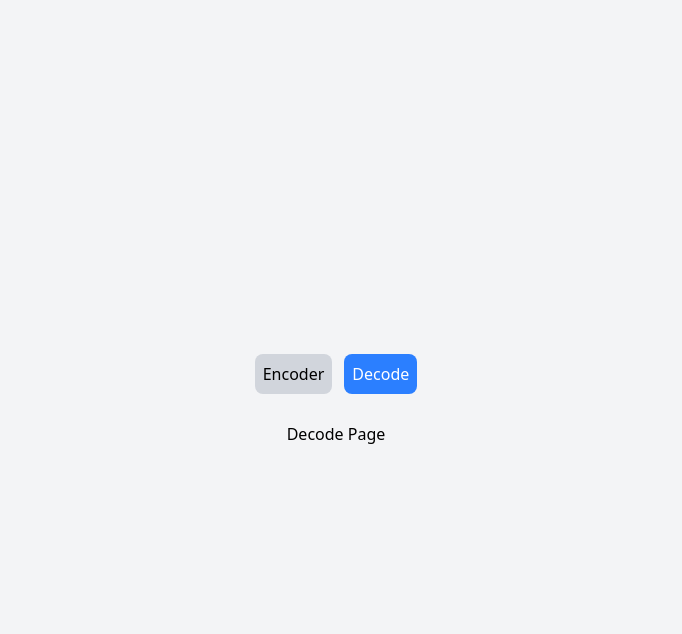
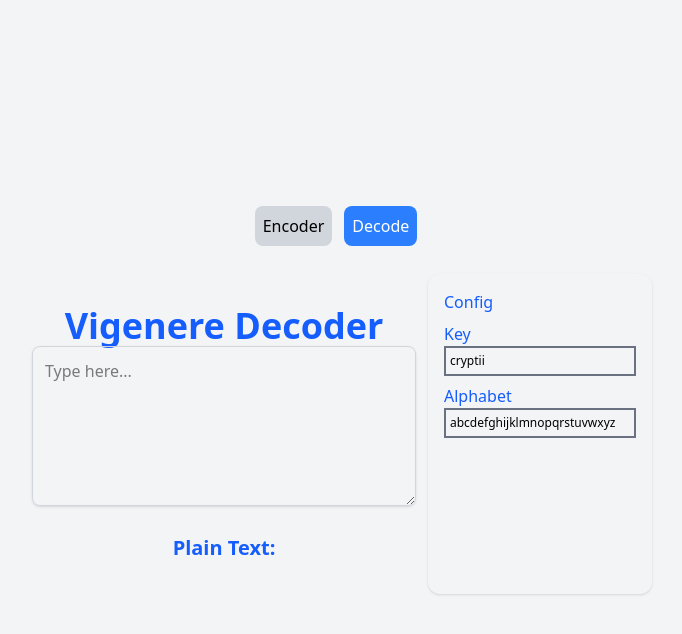
Before and after one commit to MinhTriet0612/next-vigenere-cipher, a Next.js app: page / in a window 1280 px wide. Both pictures are taken after a click on the button "Decode". Shown: the top 634 px of the page, without its empty margins (304-986 px from the left). Built offline with nearby package versions, Linux system fonts and the light colour scheme.

Commit message:
done encoder page

```diff
--- /dev/null
+++ b/src/pages/decoder-page.tsx
@@ -0,0 +1,54 @@
+
+import PlainTextComponent from "@/component/input";
+import { VigenereCipher } from "@/core/vigenere-cipher";
+import { useState } from "react";
+
+export function DecodePage() {
+  const [text, setText] = useState("");
+  const { decode } = VigenereCipher;
+  const [alphabet, setAlphabet] = useState<string>("abcdefghijklmnopqrstuvwxyz");
+  const [secretKey, setScretKey] = useState<string>("cryptii");
+
+  return <div className="flex flex-col md:flex-row">
+    <div className="h-[100%] p-3 flex flex-col justify-center items-center gap-7 bg-gray-100 ">
+      <PlainTextComponent title="Vigenere Decoder" text={text} setText={setText} />
+      <div>
+        <p className="text-xl font-bold text-blue-600">Plain Text: {decode(text, secretKey, alphabet)}</p>
+      </div>
+    </div>
+    <ConfigComponent alphabet={alphabet} setAlphabet={setAlphabet} secretKey={secretKey} setSecretKey={setScretKey} />
+  </div>
+}
+
+
+function ConfigComponent({ alphabet, secretKey, setAlphabet, setSecretKey }
+  : {
+    alphabet: string,
+    secretKey: string,
+    setAlphabet: (alphabet: string) => void,
+    setSecretKey: (key: string) => void,
+  }
+) {
+  return <div className="h-80 w-56 flex flex-col p-4 gap-2 border-gray-300 rounded-xl shadow-sm focus:outline-none focus:ring-2 focus:ring-blue-400 focus:border-blue-400">
+    <h1 className="text-blue-600 font-medium">Config</h1>
+    <div className="flex flex-col">
+      <h2 className="text-blue-600">Key</h2>
+      <input type="text" placeholder="please typing..." value={secretKey} onChange={(e) => setSecretKey(e.target.value)} className="border-2 border-solid border-gray-500 p-1 text-[12px]" />
+    </div >
+    <div className="flex flex-col">
+      <h2 className="text-blue-600">Alphabet</h2>
+      <input type="text" placeholder="please typing..." value={alphabet} onChange={(e) => setAlphabet(e.target.value)} className="border-2 border-solid border-gray-500 p-1 text-[12px]" />
+    </div >
+  </div>
+}
+
+
+function DropdownComponent() {
+  return <div>
+    <select>
+      <option>Option 1</option>
+      <option>Option 2</option>
+      <option>Option 3</option>
+    </select>
+  </div>
+}
--- a/src/pages/index.tsx
+++ b/src/pages/index.tsx
@@ -1,5 +1,6 @@
 import { useState } from "react";
 import { EncodePage } from "./encode-page";
+import { DecodePage } from "./decoder-page";
 
 
 export default function Home() {
@@ -21,7 +22,7 @@ export default function Home() {
           Decode
         </button>
       </div>
-      {typePage === "encode" ? <EncodePage /> : <div>Decode Page</div>}
+      {typePage === "encode" ? <EncodePage /> : <DecodePage />}
     </div>
   )
 }
```
